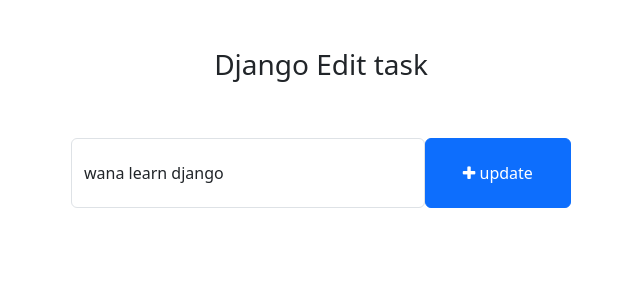
After one commit to rajubansacharya/to_do, a Django app: page /todo/edit_task/1/ in a window 1280 px wide. The commit adds this page. Shown: the top 300 px of the page, without its empty margins (319-959 px from the left). Run offline with Django 5.2, Linux system fonts and the light colour scheme; data comes from the database, SQL or seed files in the repository; both versions use the stored data as it was after the commit.

Commit message:
full functional to-to list

```diff
--- /dev/null
+++ b/templates/edit_task.html
@@ -0,0 +1,34 @@
+<!DOCTYPE html>
+<html lang="en">
+<head>
+    <meta charset="UTF-8">
+    <meta name="viewport" content="width=device-width, initial-scale=1.0">
+    <title> Edit_task </title>
+
+    <link href="https://cdn.jsdelivr.net/npm/bootstrap@5.3.0-alpha1/dist/css/bootstrap.min.css" rel="stylesheet" integrity="sha384-GLhlTQ8iRABdZLl6O3oVMWSktQOp6b7In1Zl3/Jr59b6EGGoI1aFkw7cmDA6j6gD" crossorigin="anonymous">
+    <script src="https://cdn.jsdelivr.net/npm/bootstrap@5.3.0-alpha1/dist/js/bootstrap.bundle.min.js" integrity="sha384-w76AqPfDkMBDXo30jS1Sgez6pr3x5MlQ1ZAGC+nuZB+EYdgRZgiwxhTBTkF7CXvN" crossorigin="anonymous"></script>
+    <!-- Font Awesome Icons -->
+    <link rel="stylesheet" href="https://cdnjs.cloudflare.com/ajax/libs/font-awesome/4.7.0/css/font-awesome.min.css">
+
+    <style>
+        .form-control{
+        padding: 1.375rem .75rem !important;
+    }
+    </style>
+</head>
+<body>
+    <div class="container">
+        <h3 class="pt-5 pb-5 text-center"> Django Edit task </h3>
+            <!-- To Do Form -->
+            <form action="{%  url 'edit_task' get_task.pk %}" method="POST" style="width: 500px; margin:auto;">
+                {% csrf_token %}
+                <div class="form-group">
+                    <span style="display: flex;">
+                        <input type="text"name="task" class="form-control" placeholder="" value="{{ get_task.task }}">
+                        <button  type="submit" class="btn btn-primary" style="width: 200px;"><i class="fa fa-plus"></i> update</button>
+                    </span>
+            </form>
+    </div>
+
+</body>
+</html>
--- a/todo/urls.py
+++ b/todo/urls.py
@@ -3,5 +3,9 @@
 
 urlpatterns = [
     path('addTask/', views.addTask, name='addTask'),
-    path('mark_as_done/<int:pk>/',views.mark_as_done, name='mark_as_done')
+    path('mark_as_done/<int:pk>/',views.mark_as_done, name='mark_as_done'),
+    path('mark_as_undone/<int:pk>/',views.mark_as_undone,name='mark_as_undone'),
+    path('edit_task/<int:pk>/' ,views.edit_task, name='edit_task'),
+    path('delete_task/<int:pk>/' ,views.delete_task, name='delete_task')
+
 ]
--- a/todo/views.py
+++ b/todo/views.py
@@ -12,3 +12,27 @@
     task.is_completed = True
     task.save()
     return redirect('home')
+
+def mark_as_undone(request, pk):
+    task = get_object_or_404(Task, pk=pk)
+    task.is_completed = False
+    task.save()
+    return redirect('home')
+
+def edit_task(request, pk):
+    get_task = get_object_or_404(Task,pk=pk)
+    if request.method == 'POST':
+        new_task = request.POST['task']
+        get_task.task =new_task
+        get_task.save()
+        return redirect('home')
+    else:
+        context = {
+            'get_task' : get_task,
+        }
+        return render(request , 'edit_task.html' ,context)
+
+def delete_task(request , pk):
+    task = get_object_or_404(Task, pk=pk)
+    task.delete()
+    return redirect('home')
--- a/todo_main/views.py
+++ b/todo_main/views.py
@@ -6,5 +6,6 @@
     context = {
         'tasks':tasks,
         'completed_task' : completed_task,
+
     }
     return  render(request,'home.html' , context)
```
Also changed, not shown: templates/home.html (+5 -2 lines), db.sqlite3.
